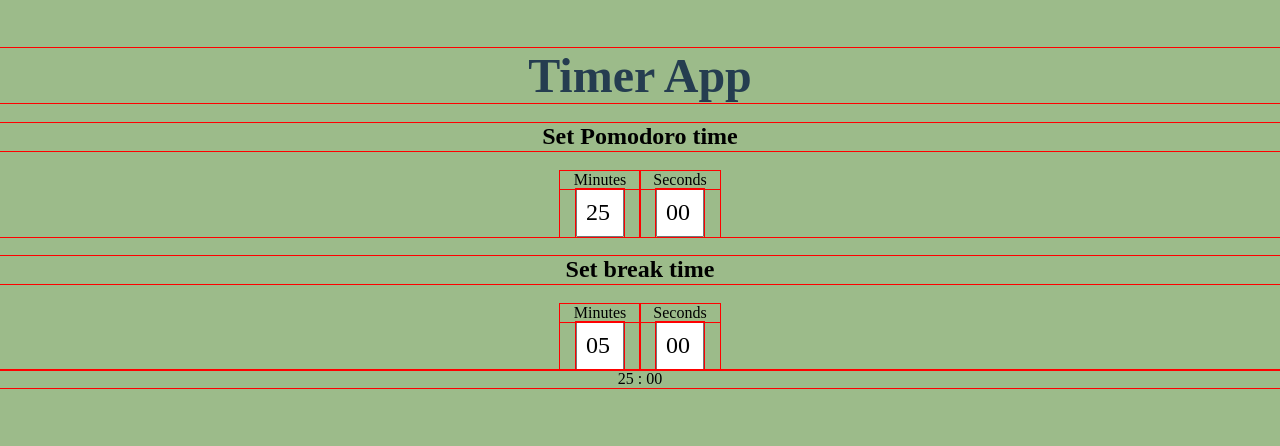
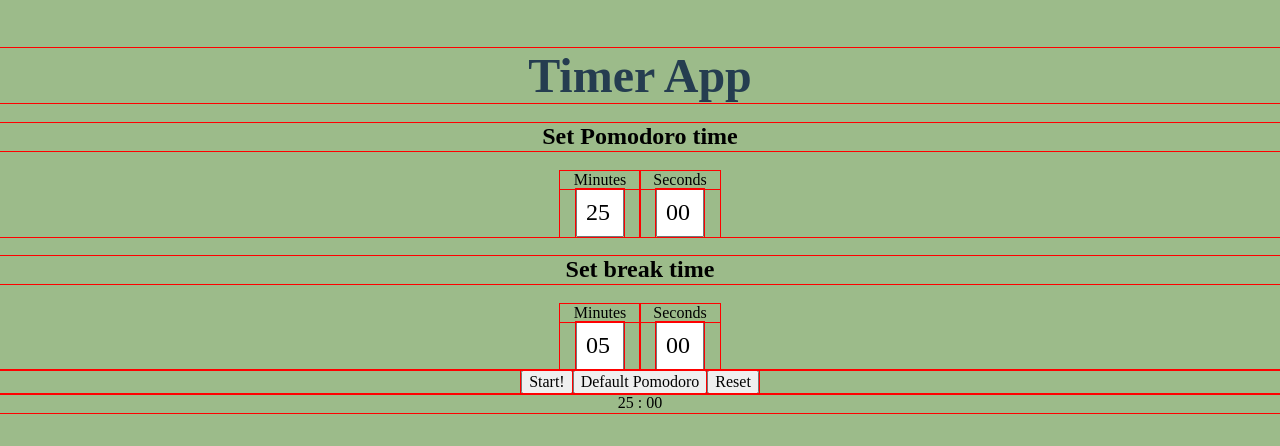
Before and after one commit to icelandico/timer-react, a React (Create React App) app: page / in a window 1280 px wide. Shown: the top 446 px of the page. Built offline with nearby package versions, Linux system fonts and the light colour scheme.

Commit message:
Navigation buttons panel

```diff
--- a/src/components/Display/Display.js
+++ b/src/components/Display/Display.js
@@ -1,6 +1,7 @@
 import React, { Component } from 'react';
 import Settings from '../Settings/Settings';
 import TimeDisplay from '../TimeDisplay/TimeDisplay'
+import NavButtons from '../NavButtons/NavButtons';
 
 class Display extends Component {
 
@@ -13,6 +14,7 @@ class Display extends Component {
     return(
       <div>
         <Settings />
+        <NavButtons />
         <TimeDisplay
           minutes={this.state.minutes}
           seconds={this.state.seconds}
--- /dev/null
+++ b/src/components/NavButtons/NavButtons.js
@@ -0,0 +1,21 @@
+import React, { Component } from 'react';
+
+class NavButtons extends Component {
+  render() {
+    return(
+      <div>
+        <button type="button">
+          Start!
+        </button>
+        <button type="button">
+          Default Pomodoro
+        </button>
+        <button type="button">
+          Reset
+        </button>
+      </div>
+    )
+  }
+}
+
+export default NavButtons
```
